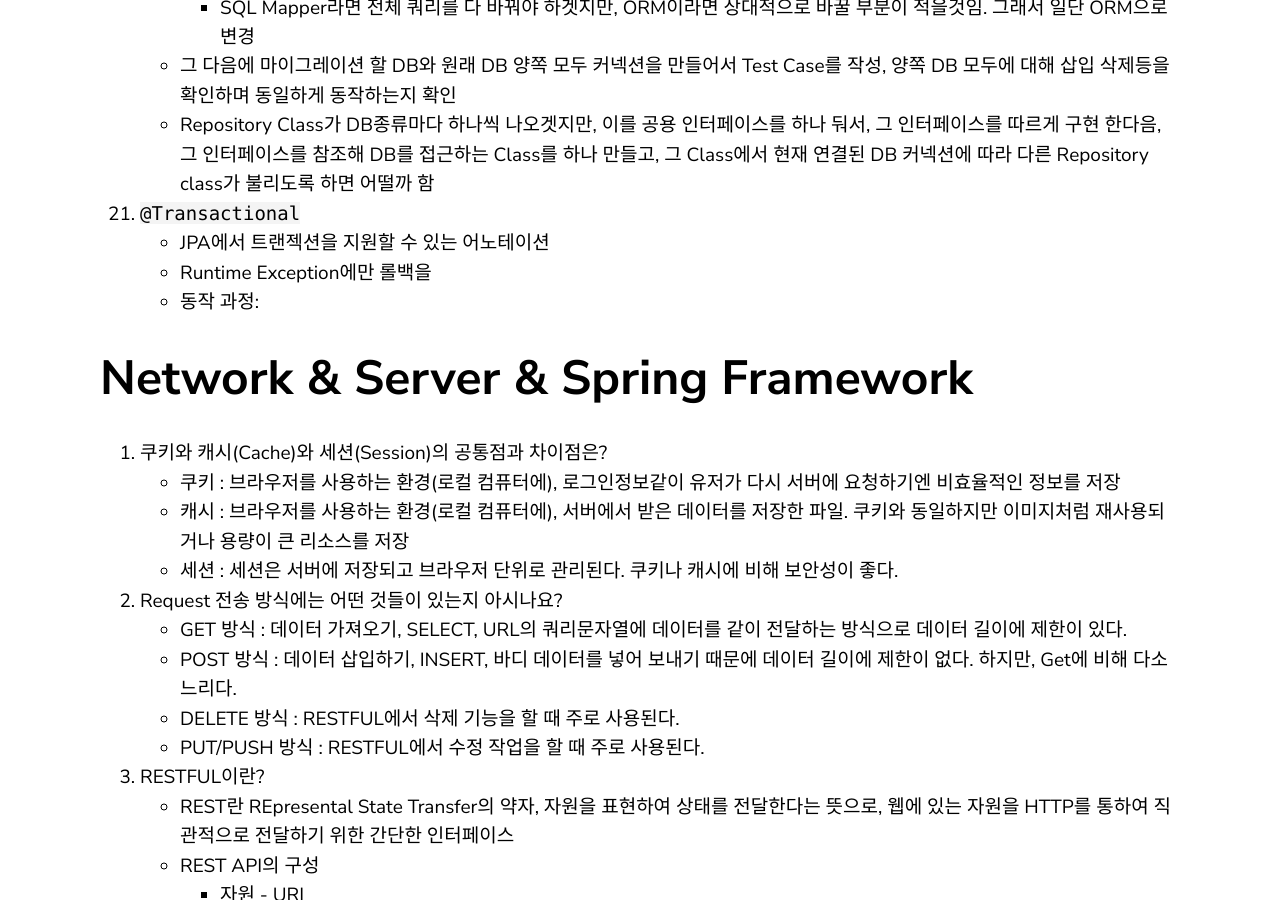
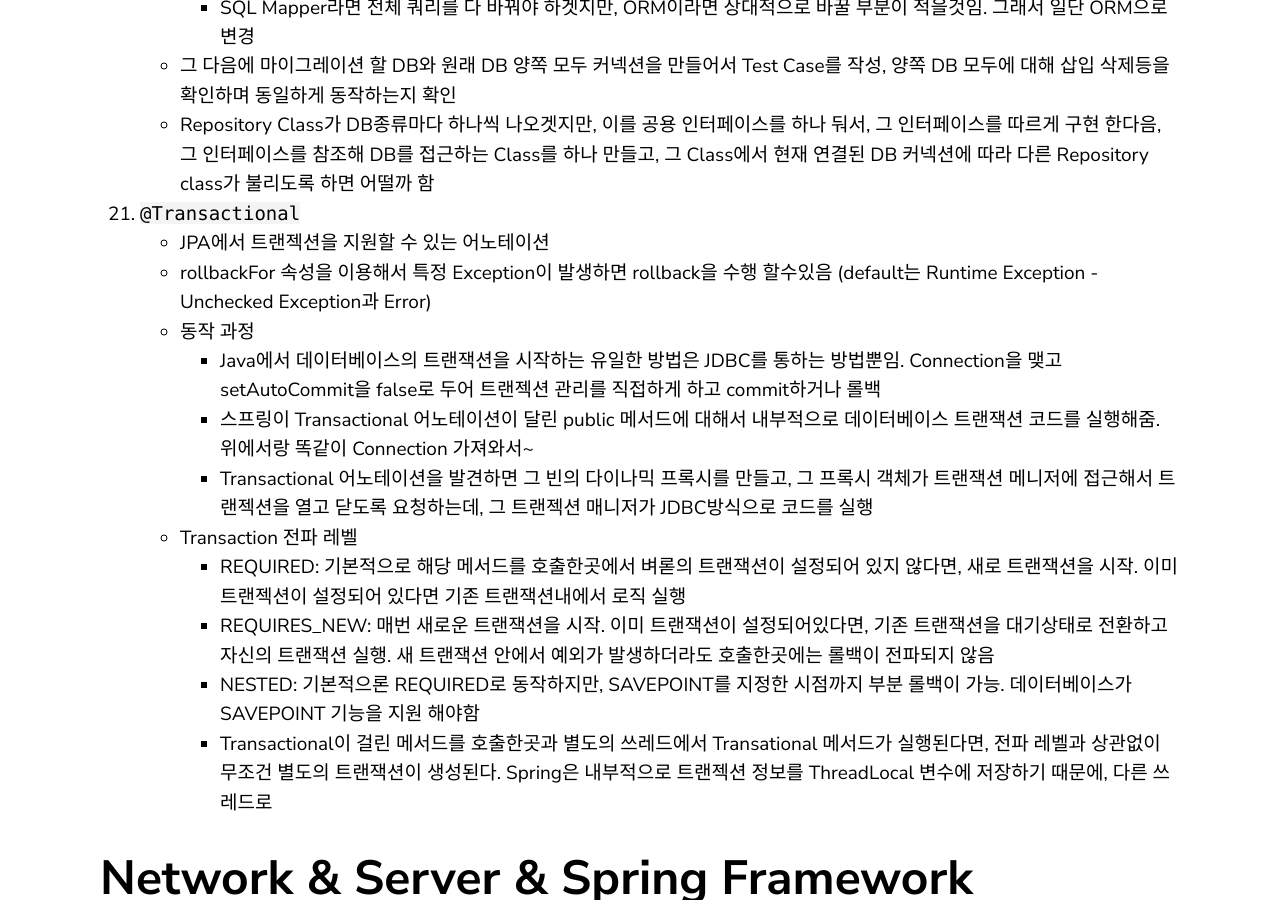
Before and after one commit to yoowonyoung/yoowonyoung.github.io, a Jekyll site: the page built from _posts/2021-06-11-Interview-08.md, in a window 1280 px wide and 900 px high, scrolled down 14918 px. Built offline with Jekyll 4.4.1, drawn with Linux system fonts in a browser that asks for light colours; comment, search, counter and statistics services are not loaded.

Commit message:
Update 2021-06-11-Interview-08.md

````diff
--- a/_posts/2021-06-11-Interview-08.md
+++ b/_posts/2021-06-11-Interview-08.md
@@ -434,8 +434,16 @@ over engineering이라는 판단에 현재 진행중인 리팩토링을 마무
 
 21. ```@Transactional```
     - JPA에서 트랜젝션을 지원할 수 있는 어노테이션
-    - Runtime Exception에만 롤백을
-    - 동작 과정:
+    - rollbackFor 속성을 이용해서 특정 Exception이 발생하면 rollback을 수행 할수있음 (default는 Runtime Exception - Unchecked Exception과 Error)
+    - 동작 과정
+        * Java에서 데이터베이스의 트랜잭션을 시작하는 유일한 방법은 JDBC를 통하는 방법뿐임. Connection을 맺고 setAutoCommit을 false로 두어 트랜젝션 관리를 직접하게 하고 commit하거나 롤백
+        * 스프링이 Transactional 어노테이션이 달린 public 메서드에 대해서 내부적으로 데이터베이스 트랜잭션 코드를 실행해줌. 위에서랑 똑같이 Connection 가져와서~
+        * Transactional 어노테이션을 발견하면 그 빈의 다이나믹 프록시를 만들고, 그 프록시 객체가 트랜잭션 메니저에 접근해서 트랜젝션을 열고 닫도록 요청하는데, 그 트랜젝션 매니저가 JDBC방식으로 코드를 실행
+    - Transaction 전파 레벨
+        * REQUIRED: 기본적으로 해당 메서드를 호출한곳에서 벼롣의 트랜잭션이 설정되어 있지 않다면, 새로 트랜잭션을 시작. 이미 트랜젝션이 설정되어 있다면 기존 트랜잭션내에서 로직 실행
+        * REQUIRES_NEW: 매번 새로운 트랜잭션을 시작. 이미 트랜잭션이 설정되어있다면, 기존 트랜잭션을 대기상태로 전환하고 자신의 트랜잭션 실행. 새 트랜잭션 안에서 예외가 발생하더라도 호출한곳에는 롤백이 전파되지 않음
+        * NESTED: 기본적으론 REQUIRED로 동작하지만, SAVEPOINT를 지정한 시점까지 부분 롤백이 가능. 데이터베이스가 SAVEPOINT 기능을 지원 해야함
+        * Transactional이 걸린 메서드를 호출한곳과 별도의 쓰레드에서 Transational 메서드가 실행된다면, 전파 레벨과 상관없이 무조건 별도의 트랜잭션이 생성된다. Spring은 내부적으로 트랜젝션 정보를 ThreadLocal 변수에 저장하기 때문에, 다른 쓰레드로
 
 # Network & Server & Spring Framework
 
````
